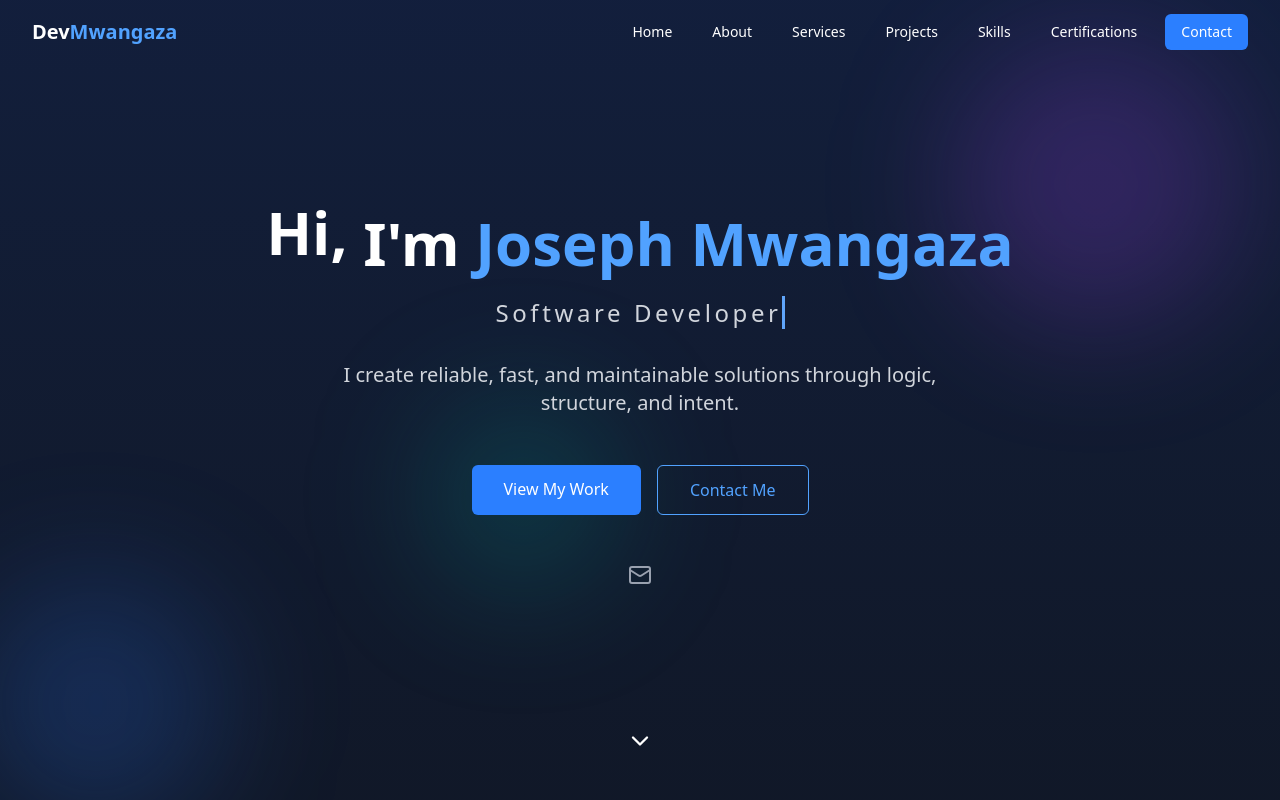
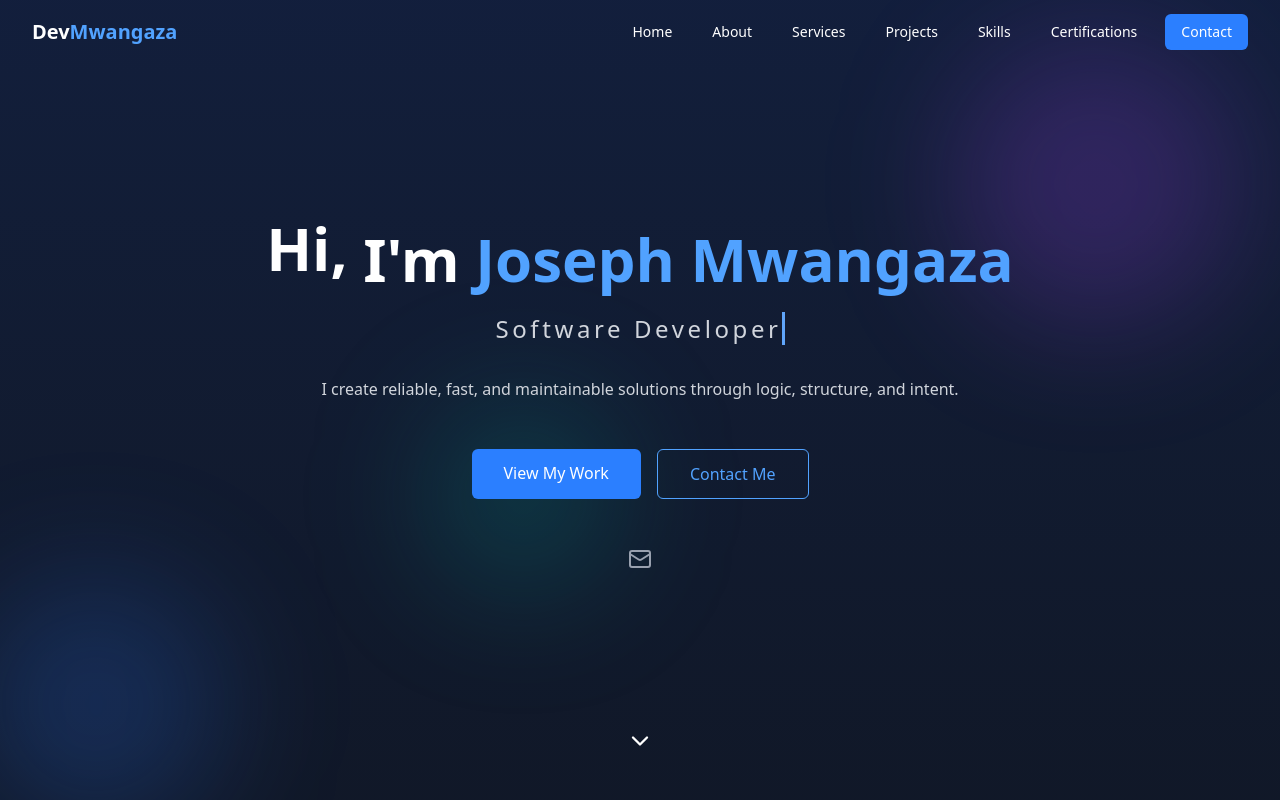
Before and after one commit to mwangaza12/Portfolio-Website, a React (Vite) app: page / in a window 1280 px wide. Shown: the top 800 px of the page. Built offline with nearby package versions, Linux system fonts and the light colour scheme.

Commit message:
refactor

```diff
--- a/src/components/Hero.jsx
+++ b/src/components/Hero.jsx
@@ -18,7 +18,7 @@
             <div className="text-xl sm:text-2xl text-gray-300 mb-8">
               <span className="typewriter">Software Developer</span>
             </div>
-            <p className="text-xl text-gray-300 max-w-2xl mx-auto mb-12">
+            <p className="text-gray-300 max-w-2xl mx-auto mb-12">
               I create reliable, fast, and maintainable solutions through logic, structure, and intent.
             </p>
             <div className="flex flex-col sm:flex-row gap-4 justify-center">
```
